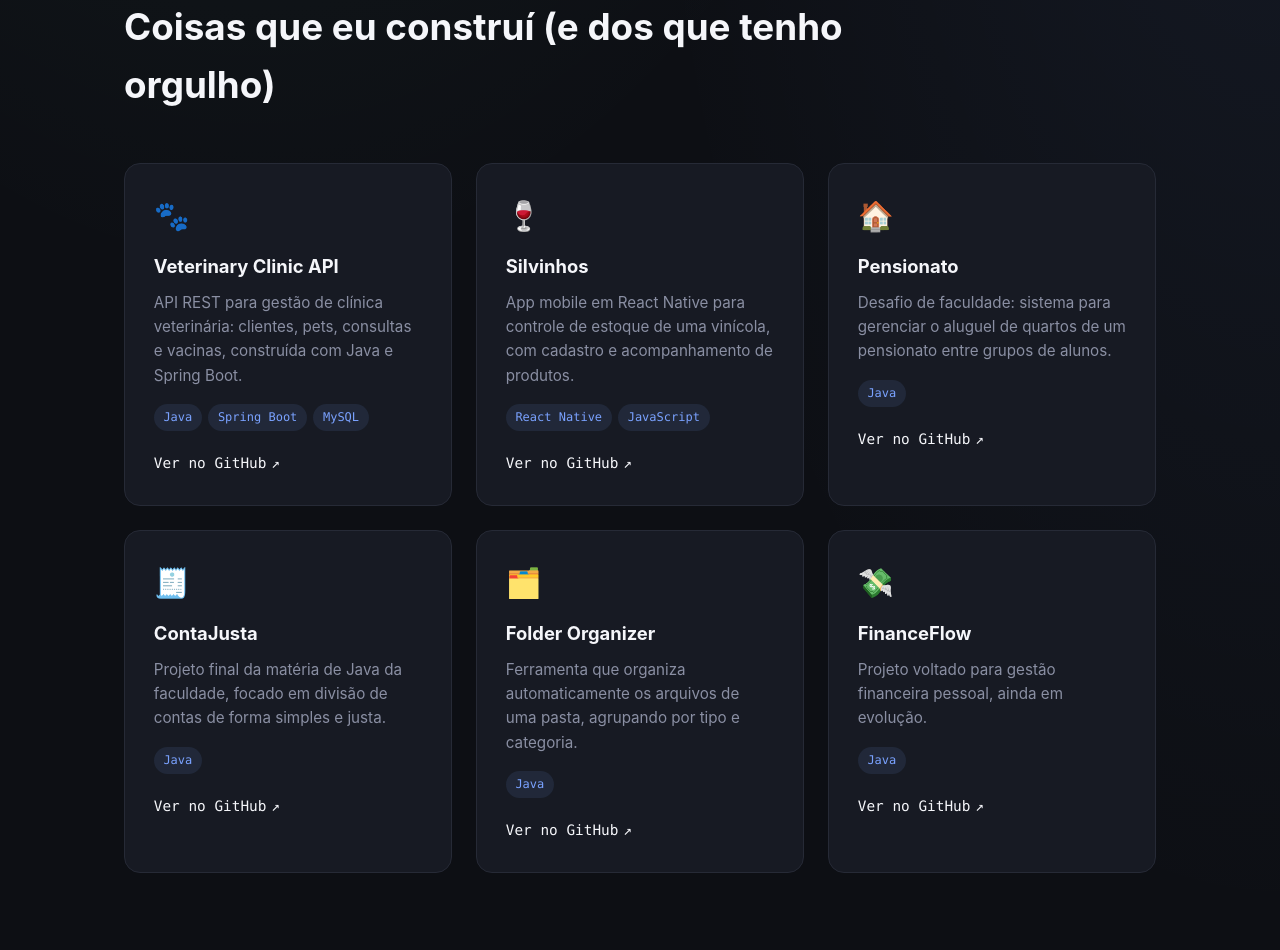
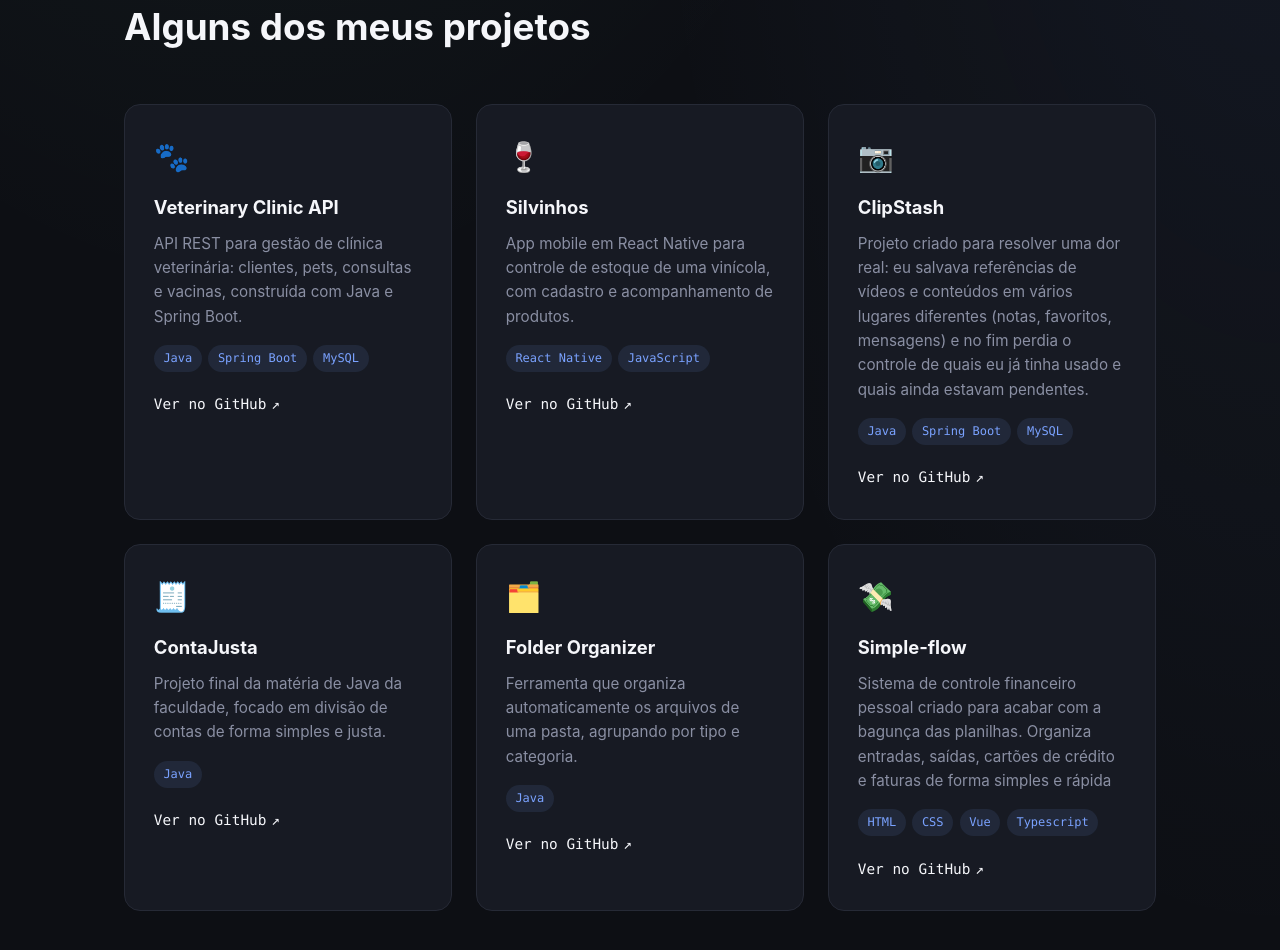
Before and after one commit to VitorLopesV/my-portfolio, a React (Vite) app: page / in a window 1280 px wide. Shown: the part 980-1930 px from the top of the page. Built offline with nearby package versions, Linux system fonts and the light colour scheme.

Commit message:
feat: atualizar lista de projetos exibidos
Substitui projetos desatualizados (Pensionato, FinanceFlow) por
ClipStash e Simple-flow, e ajusta o título da seção.

```diff
--- a/src/components/Projects.jsx
+++ b/src/components/Projects.jsx
@@ -19,12 +19,12 @@ const PROJECTS = [
     url: 'https://github.com/VitorLopesV/Silvinhos',
   },
   {
-    name: 'Pensionato',
-    emoji: '🏠',
+    name: 'ClipStash',
+    emoji: '📷',
     description:
-      'Desafio de faculdade: sistema para gerenciar o aluguel de quartos de um pensionato entre grupos de alunos.',
-    stack: ['Java'],
-    url: 'https://github.com/VitorLopesV/Pensionato',
+      'Projeto criado para resolver uma dor real: eu salvava referências de vídeos e conteúdos em vários lugares diferentes (notas, favoritos, mensagens) e no fim perdia o controle de quais eu já tinha usado e quais ainda estavam pendentes.',
+    stack: ['Java', 'Spring Boot', 'MySQL'],
+    url: 'https://github.com/VitorLopesV/clip-stash',
   },
   {
     name: 'ContaJusta',
@@ -43,12 +43,12 @@ const PROJECTS = [
     url: 'https://github.com/VitorLopesV/folder-organizer',
   },
   {
-    name: 'FinanceFlow',
+    name: 'Simple-flow',
     emoji: '💸',
     description:
-      'Projeto voltado para gestão financeira pessoal, ainda em evolução.',
-    stack: ['Java'],
-    url: 'https://github.com/VitorLopesV/FinanceFlow',
+      'Sistema de controle financeiro pessoal criado para acabar com a bagunça das planilhas. Organiza entradas, saídas, cartões de crédito e faturas de forma simples e rápida',
+    stack: ['HTML','CSS','Vue', 'Typescript'],
+    url: 'https://github.com/VitorLopesV/simple-flow',
   },
 ]
 
@@ -60,7 +60,7 @@ function Projects() {
       <div ref={ref} className={`projects ${visible ? 'is-visible' : ''}`}>
         <div className="section__heading">
           <span className="section__tag">02. Projetos</span>
-          <h2>Coisas que eu construí (e dos que tenho orgulho)</h2>
+          <h2>Alguns dos meus projetos</h2>
         </div>
 
         <div className="projects__grid">
```
